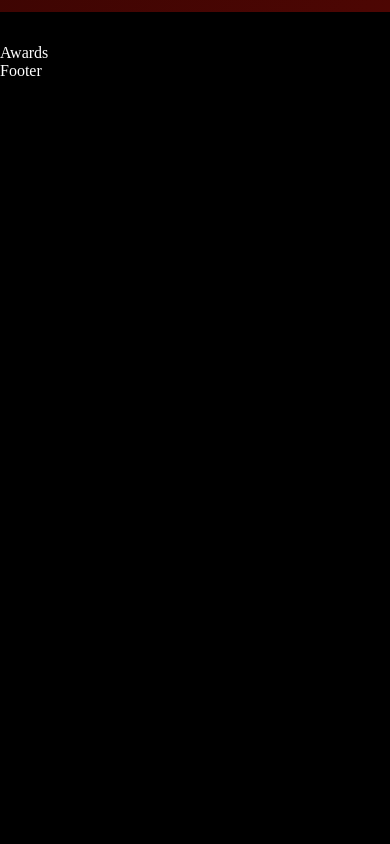
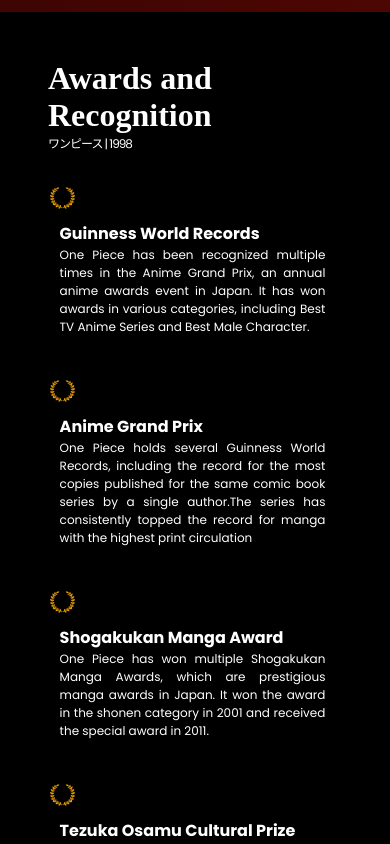
Before and after one commit to moresruth/OP-LandingPage, a React (Vite) app: page / in a window 390 px wide. Shown: the part 6180-7024 px from the top of the page. Before the commit the page ends 6260 px from the top, so only its background shows below. Built offline with nearby package versions, Linux system fonts and the light colour scheme; a web font is replaced by a local one.

Commit message:
added award section

```diff
--- /dev/null
+++ b/src/components/Award/Award.jsx
@@ -0,0 +1,19 @@
+import React from 'react';
+import './award.css';
+import images from '../../constants/images';
+
+const Award = (props) => {
+  return (
+    <div className="app__award">
+        <div className="app__award-img">
+            <img src={images.AwardImg} alt="awardlogo" />
+        </div>
+        <div className="app__award-content">
+            <h1>{props.awardTitle}</h1>
+            <p>{props.awardDesc}</p>
+        </div>
+    </div>
+  )
+}
+
+export default Award
--- /dev/null
+++ b/src/components/Award/award.css
@@ -0,0 +1,62 @@
+.app__award{
+    color: var(--color-white);
+    width: 420px;
+    display: flex;
+    flex-direction: row;
+    /* margin: 0 .5rem; */
+    padding: 0 .1rem ;
+}
+
+.app__award-img{
+    display: flex;
+    justify-content: center;
+    align-items: center;
+    margin: 0 1rem;
+}
+
+.app__award-content h1{
+    color: var(--color-white);
+    font-family: var(--font-base);
+    font-size: 1rem;
+}
+
+.app__award-content p{
+    color: var(--color-white);
+    font-family: var(--font-base);
+    font-size: 12px;
+    text-align: justify;
+}
+@media screen and (max-width: 1150px){
+    .app__award-img img{
+        width: 65px;
+        height: 75px;
+    }
+    .app__award-content{
+        margin: 10px;
+    }
+}
+@media screen and (max-width:650px){
+    .app__award{
+        width: 289px;
+        display: flex;
+        flex-direction: column;
+        margin: 1rem 0;
+
+    }
+    .app__award-img{
+        display: flex;
+        justify-content: flex-start;
+        margin: 0;
+    }
+
+    .app__award-img img{
+        width: 25px;
+        height: 26px;
+
+
+
+    }
+
+
+
+}
--- a/src/components/index.js
+++ b/src/components/index.js
@@ -5,3 +5,4 @@
 export { default as SubHeading } from './SubHeading/SubHeading';
 export { default as Rating } from './Rating/Rating';
 export { default as Arc } from './Arc/Arc';
+export {default as Award } from './Award/Award';
--- a/src/containers/Awards/Awards.jsx
+++ b/src/containers/Awards/Awards.jsx
@@ -1,9 +1,50 @@
 import React from 'react';
 import "./awards.css";
+import { Award, SubHeading } from '../../components';
+import images from '../../constants/images';
 
-const Awards = () => {
+const Awards = (props) => {
   return (
-    <div>Awards</div>
+    <div className="app__awards section__padding" id="awards">
+        <div className="app__section-heading">
+          <h1>Awards and Recognition</h1>
+
+          <SubHeading title="ワンピース | 1998 "/>
+        </div>
+      <div className="app__awards-wrapper">
+
+        <div className="app__awards-container">
+
+          <Award
+              awardTitle = "Guinness World Records"
+              awardDesc = "One Piece has been recognized multiple times in the Anime Grand Prix, an annual anime awards event in Japan. It has won awards in various categories, including Best TV Anime Series and Best Male Character."
+          />
+
+          <Award
+              awardTitle = "Anime Grand Prix"
+              awardDesc = "One Piece holds several Guinness World Records, including the record for the most copies published for the same comic book series by a single author.The series has consistently topped the record for manga with the highest print circulation"
+          />
+
+          <Award
+              awardTitle = "Shogakukan Manga Award"
+              awardDesc = "One Piece has won multiple Shogakukan Manga Awards, which are prestigious manga awards in Japan. It won the award in the shonen category in 2001 and received the special award in 2011."
+          />
+
+          <Award
+              awardTitle = "Tezuka Osamu Cultural Prize"
+              awardDesc = "One Piece was honored with the Tezuka Osamu Cultural Prize in 2012. This award recognizes outstanding contributions to the manga and anime industry."
+          />
+
+
+
+        </div>
+
+
+        <div className="app-awards-sideImg">
+          <img src={images.AwardSideImg} alt="" />
+        </div>
+      </div>
+    </div>
   )
 }
 
--- a/src/containers/Awards/awards.css
+++ b/src/containers/Awards/awards.css
@@ -0,0 +1,53 @@
+.app__awards-wrapper{
+    display: flex;
+    flex-direction: row;
+}
+
+.app__awards-container{
+    display: flex;
+    flex-wrap: wrap;
+    width: 870px;
+    justify-content: space-around;
+    align-items: center;
+    margin-right: 5rem;
+}
+
+.app-awards-sideImg{
+    display: flex;
+    justify-content: center;
+    align-items: center;
+}
+
+
+@media screen and (max-width:1150px){
+    .app__awards{
+        padding: 1rem;
+        margin: 2rem;
+    }
+    .app__awards-wrapper{
+        width: 200px;
+
+    }
+
+    .app-awards-sideImg img{
+        width: 250px;
+    }
+
+    .app__awards-container{
+        margin-right: 1rem;
+    }
+}
+
+@media screen and (max-width: 650px){
+    .app__awards{
+        padding: 1rem;
+        margin: 2rem;
+    }
+    .app__awards-container{
+        margin: 0;
+    }
+
+    .app-awards-sideImg{
+        display: none;
+    }
+}
--- a/src/containers/Characters/Characters.jsx
+++ b/src/containers/Characters/Characters.jsx
@@ -7,7 +7,7 @@
 const Characters = () => {
 
   return (
-    <div className="app__characters" id="character">
+    <div className="app__characters" id="characters">
         <div className="app__characters-wrapper section__padding section__margin">
             <h1>Characters</h1>
             <SubHeading title="ワンピース  |  1998"/>
```
